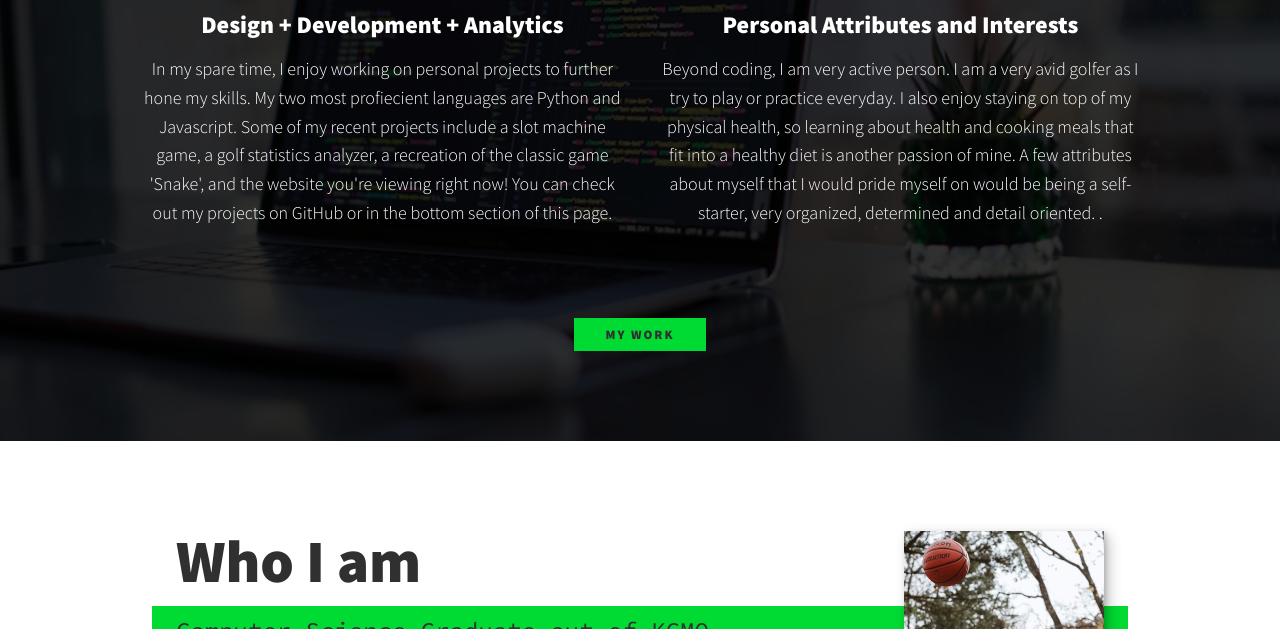
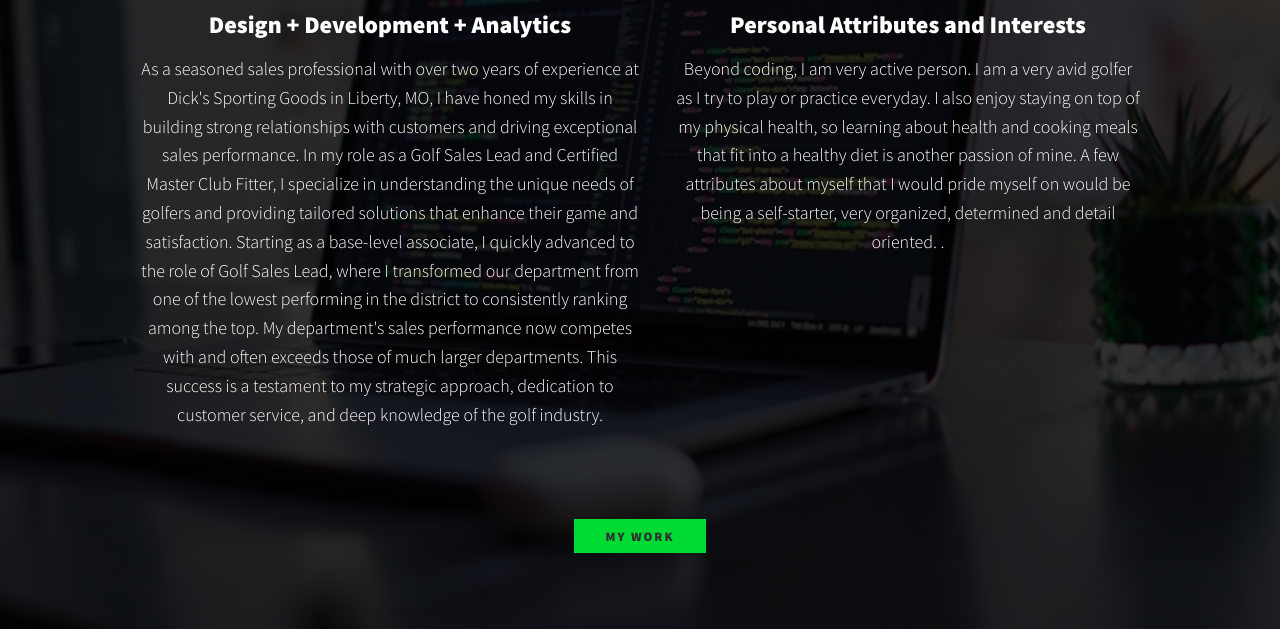
Before and after one commit to ryanoconnorr/ryanoconnorr.github.io, a plain HTML site: page index.html in a window 1280 px wide. Shown: the part 736-1365 px from the top of the page. Drawn offline with nearby package versions, Linux system fonts and the light colour scheme.

Commit message:
Update index.html

```diff
--- a/index.html
+++ b/index.html
@@ -3,7 +3,7 @@
     <head>
         <meta charset="UTF-8">
         <meta name="viewport" content="width=device-width, initial-scale=1.0">
-        <title>Ryan's Portfolio Website</title>
+        <title>Ryan O'Connor</title>
         <link rel="stylesheet" href="https://cdnjs.cloudflare.com/ajax/libs/normalize/7.0.0/normalize.min.css">
         <link rel="stylesheet" href="https://cdnjs.cloudflare.com/ajax/libs/font-awesome/5.11.2/css/all.css" integrity="sha256-46qynGAkLSFpVbEBog43gvNhfrOj+BmwXdxFgVK/Kvc=" crossorigin="anonymous" />
 
@@ -35,7 +35,7 @@
             <h1 class="section__title section__title--intro">
                 Hi, I am <strong>Ryan O'Connor</strong>
             </h1>
-            <p class="section__subtitle section__subtitle--intro">Software Engineer</p>
+            <p class="section__subtitle section__subtitle--intro">Computer Science Graduate</p>
             <img src="images/image1.JPG" alt="error loading image" class="intro__img">
         </section>
 
@@ -46,12 +46,23 @@
             <div class="services">
                 <div class="service">
                     <h3>Design + Development + Analytics</h3>
-                    <p>In my spare time, I enjoy working on personal projects to further
-                      hone my skills. My two most profiecient languages are Python and Javascript.
-                      Some of my recent projects include a slot machine
-                      game, a golf statistics analyzer, a recreation of the classic
-                      game 'Snake', and the website you're viewing right now! You can check out my projects on GitHub or in the
-                      bottom section of this page.</p>
+                    <p>
+                        As a seasoned sales professional with over two years of experience
+                        at Dick's Sporting Goods in Liberty, MO, I have honed my skills in
+                        building strong relationships with customers and driving exceptional
+                        sales performance. In my role as a Golf Sales Lead and Certified
+                        Master Club Fitter, I specialize in understanding the unique needs
+                        of golfers and providing tailored solutions that enhance their game
+                        and satisfaction.
+
+                        Starting as a base-level associate, I quickly advanced to the role
+                        of Golf Sales Lead, where I transformed our department from one of the
+                        lowest performing in the district to consistently ranking among the top.
+                        My department's sales performance now competes with and often exceeds
+                        those of much larger departments. This success is a testament to my
+                        strategic approach, dedication to customer service, and deep knowledge
+                        of the golf industry.
+                    </p>
                 </div> <!-- / service -->
 
 
```
